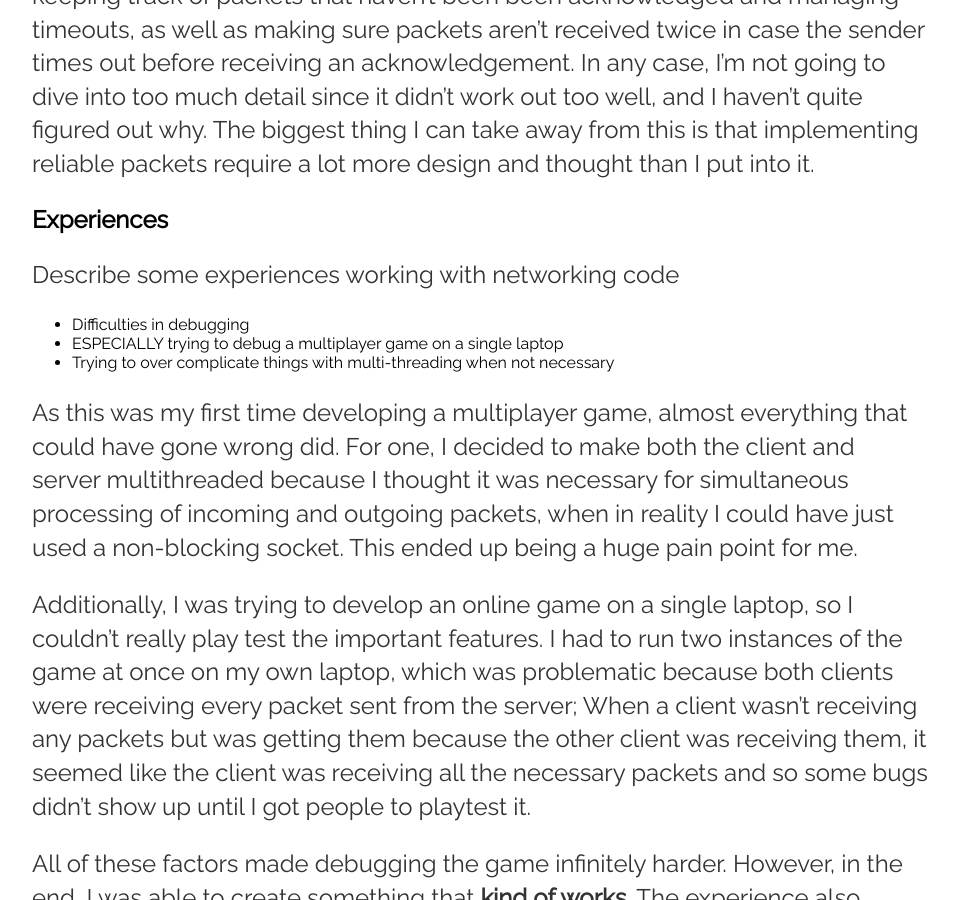
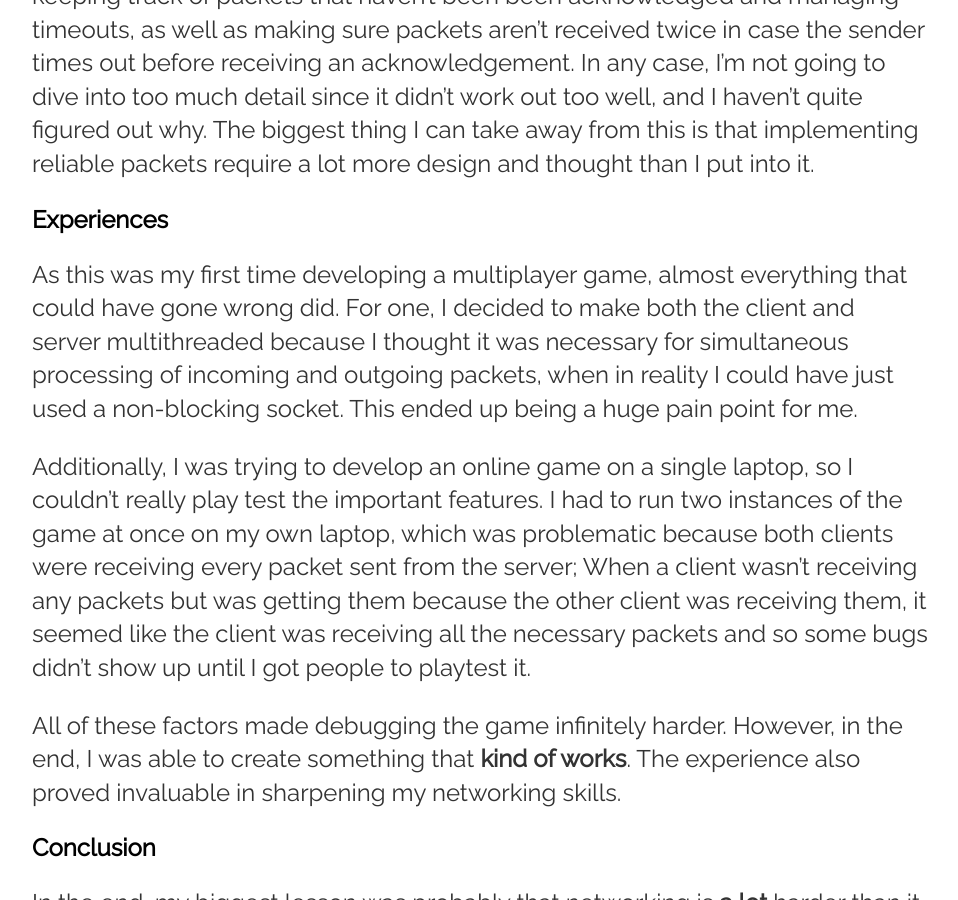
Before and after one commit to ianw3214/ianw3214.github.io, a Jekyll site: the page built from _posts/2019-01-21-chaos-arena.md, in a window 1280 px wide and 900 px high, scrolled down 2735 px. Shown: the whole window, without its empty margins (160-1118 px from the left). Built offline with Jekyll 4.4.1, drawn with Linux system fonts in a browser that asks for light colours; nearby versions of some CDN libraries; a script that is not in the unit is left out; comment, search, counter and statistics services are not loaded.

Commit message:
Remove outline in post

```diff
--- a/_posts/2019-01-21-chaos-arena.md
+++ b/_posts/2019-01-21-chaos-arena.md
@@ -30,12 +30,6 @@ For the *sendPacket* functions, implementation was easy, since I would just send
 
 ## Experiences
 
-Describe some experiences working with networking code
-
-- Difficulties in debugging
-- ESPECIALLY trying to debug a multiplayer game on a single laptop
-- Trying to over complicate things with multi-threading when not necessary
-
 As this was my first time developing a multiplayer game, almost everything that could have gone wrong did. For one, I decided to make both the client and server multithreaded because I thought it was necessary for simultaneous processing of incoming and outgoing packets, when in reality I could have just used a non-blocking socket. This ended up being a huge pain point for me.
 
 Additionally, I was trying to develop an online game on a single laptop, so I couldn't really play test the important features. I had to run two instances of the game at once on my own laptop, which was problematic because both clients were receiving every packet sent from the server; When a client wasn't receiving any packets but was getting them because the other client was receiving them, it seemed like the client was receiving all the necessary packets and so some bugs didn't show up until I got people to playtest it.
```
